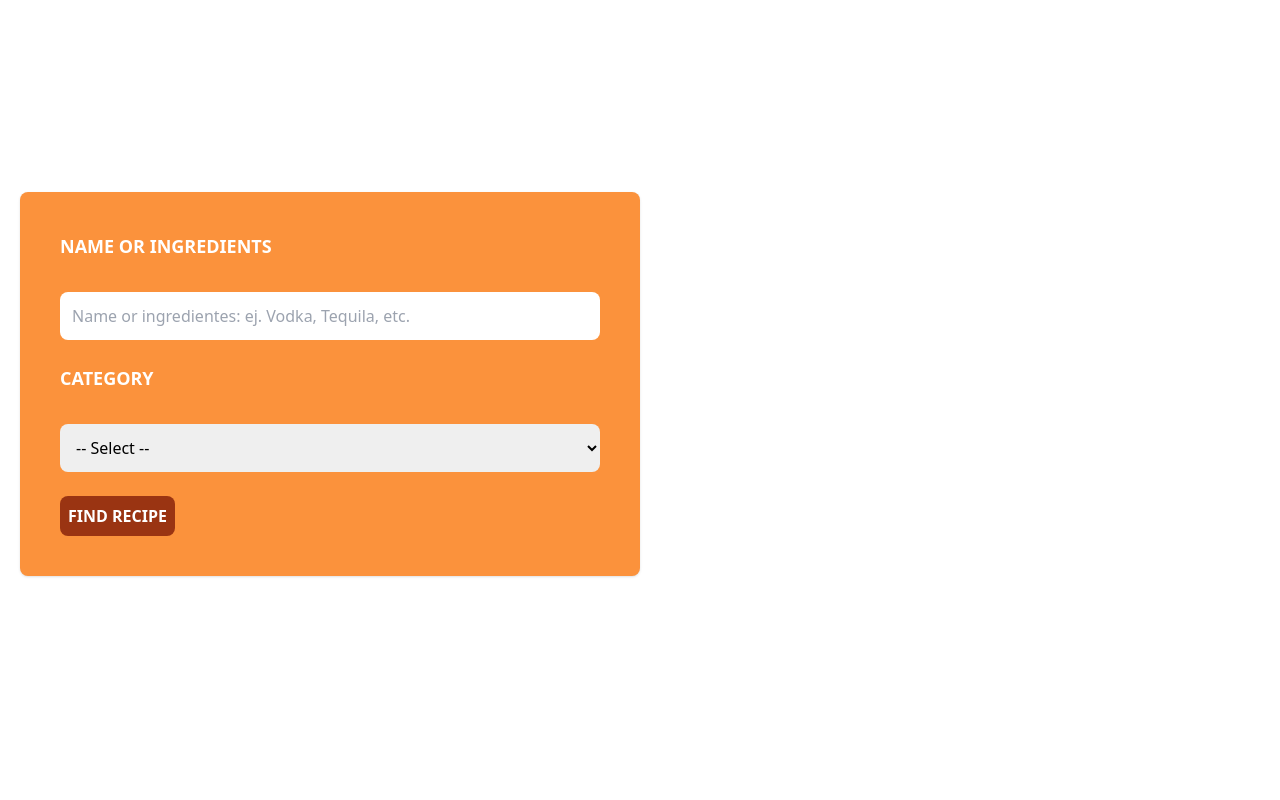
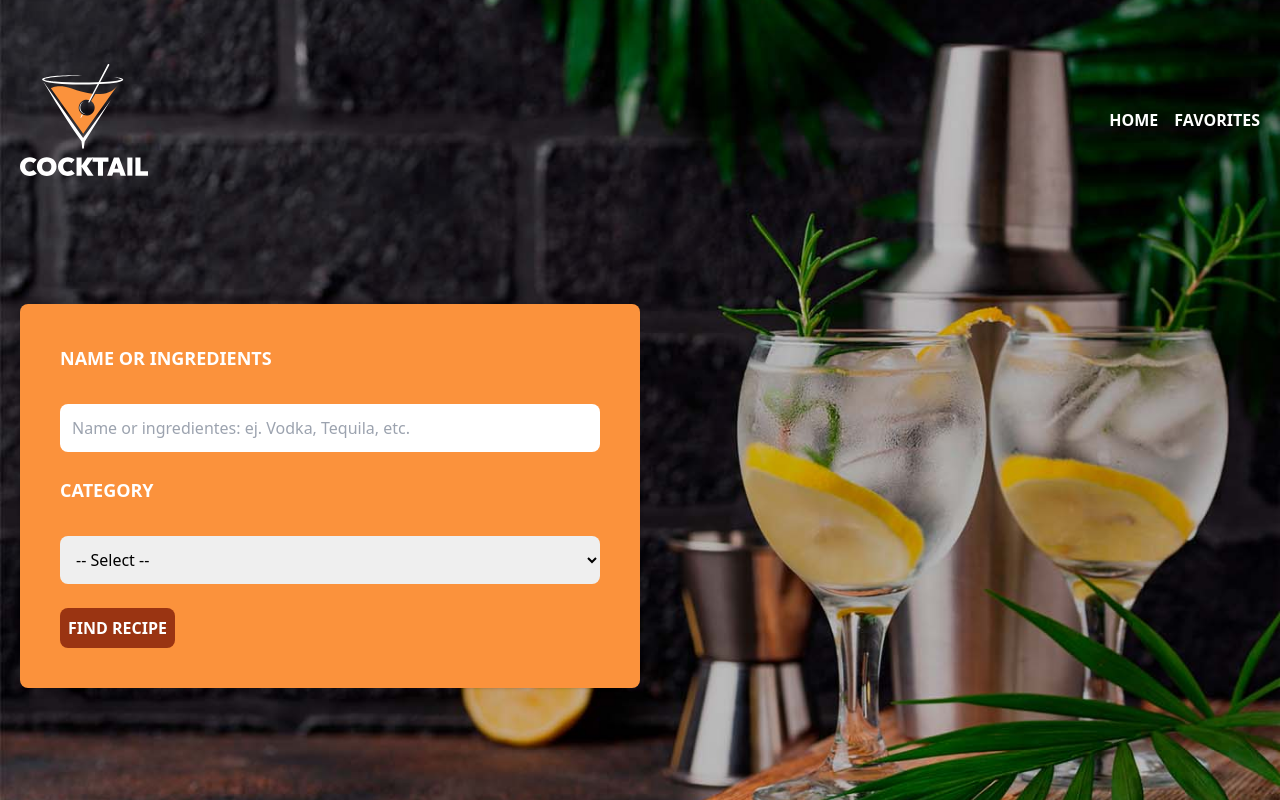
Before and after one commit to nestoralonzo/vue-drinks, a Vue app: page / in a window 1280 px wide. Shown: the top 800 px of the page. Built offline with nearby package versions, Linux system fonts and the light colour scheme.

Commit message:
Implement navigation, RouterView, RouterLink, Routes

```diff
--- a/src/App.vue
+++ b/src/App.vue
@@ -1,8 +1,12 @@
 <script setup>
+import { RouterView } from 'vue-router';
 import Header from './components/Header.vue'
-
 </script>
 
 <template>
   <Header />
+
+  <main class="container mx-auto mt-10">
+    <RouterView />
+  </main>
 </template>
--- a/src/components/Header.vue
+++ b/src/components/Header.vue
@@ -1,16 +1,48 @@
 <script setup>
+import { computed } from 'vue';
+import { RouterLink, useRoute } from 'vue-router';
+
+const route = useRoute()
+
+const isHomePage = computed(() => route.name === 'home')
 
 </script>
 
 <template>
-    <header>
+    <header
+        class="bg-slate-800"
+        :class="{ header: isHomePage}"
+    >
         <div class="mx-auto container px-5 py-16">
-            <div>
-
+            <div class="flex justify-between items-center">
+                <div>
+                    <RouterLink
+                        :to="{name: 'home'}"
+                    >
+                        <img class="w-32" src="/img/logo.svg" alt="logo" />
+                    </RouterLink>
+                </div>
+                <nav class="flex gap-4">
+                    <RouterLink
+                        :to="{name: 'home'}"
+                        class="text-white uppercase font-bold"
+                        active-class="text-orange-500"
+                    >
+                        Home
+                    </RouterLink>
+                    <RouterLink
+                        :to="{name: 'favorites'}"
+                        class="text-white uppercase font-bold"
+                        active-class="text-orange-500"
+                    >
+                        Favorites
+                    </RouterLink>
+                </nav>
             </div>
 
             <form
                 class="md:w-1/2 2xl:w-1/3 bg-orange-400 my-32 p-10 rounded-lg shadow space-y-6"
+                v-if="isHomePage"
             >
                 <div class="space-y-8">
                     <label
@@ -48,3 +80,11 @@
 
     </header>
 </template>
+
+<style>
+    .header{
+        background-image: url('/img/bg.jpg');
+        background-size: cover;
+        background-position: center;
+    }
+</style>
--- a/src/router/index.js
+++ b/src/router/index.js
@@ -1,8 +1,19 @@
 import { createRouter, createWebHistory } from 'vue-router'
+import HomeView from '@/views/HomeView.vue'
 
 const router = createRouter({
   history: createWebHistory(import.meta.env.BASE_URL),
   routes: [
+    {
+      path: '/',
+      name: 'home',
+      component: HomeView,
+    },
+    {
+      path: '/favorites',
+      name: 'favorites',
+      component: () => import('../views/FavoritesView.vue'),
+    },
   ]
 })
 
--- /dev/null
+++ b/src/views/FavoritesView.vue
@@ -0,0 +1,7 @@
+<script setup>
+
+</script>
+
+<template>
+    <h1 class="text-6xl font-extrabold">Favorites</h1>
+</template>
--- /dev/null
+++ b/src/views/HomeView.vue
@@ -0,0 +1,7 @@
+<script setup>
+
+</script>
+
+<template>
+    <h1 class="text-6xl font-extrabold">Recipes</h1>
+</template>
```
